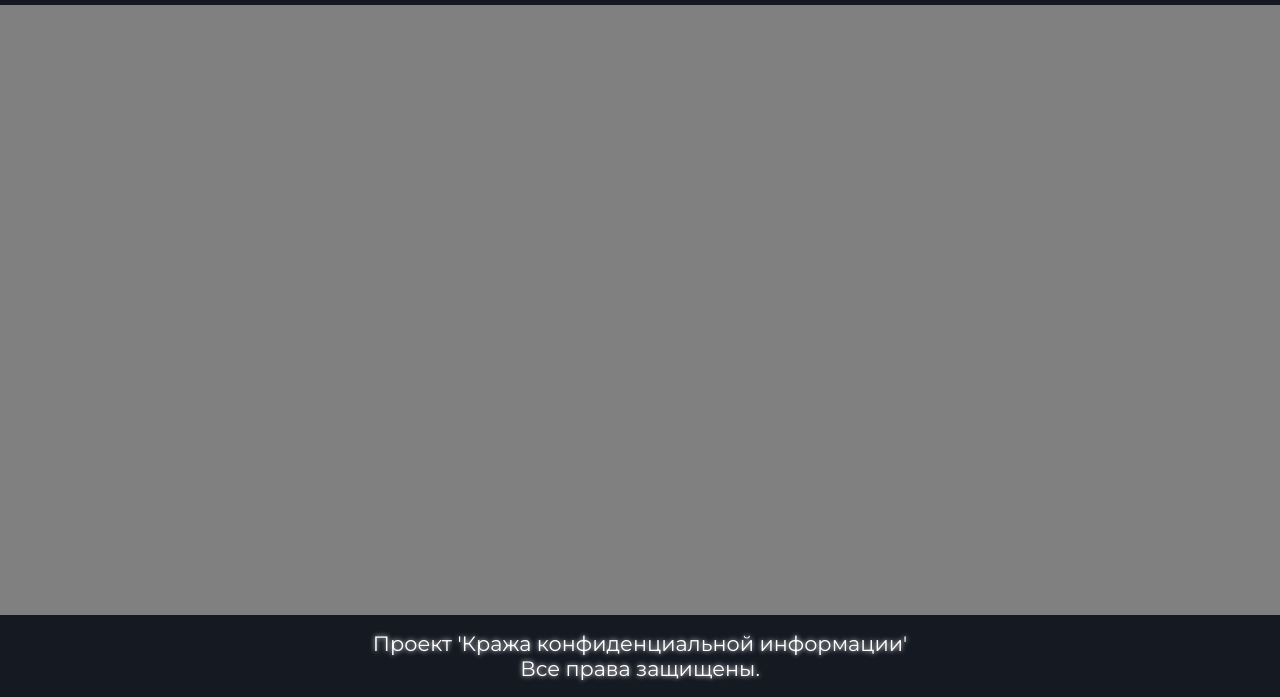
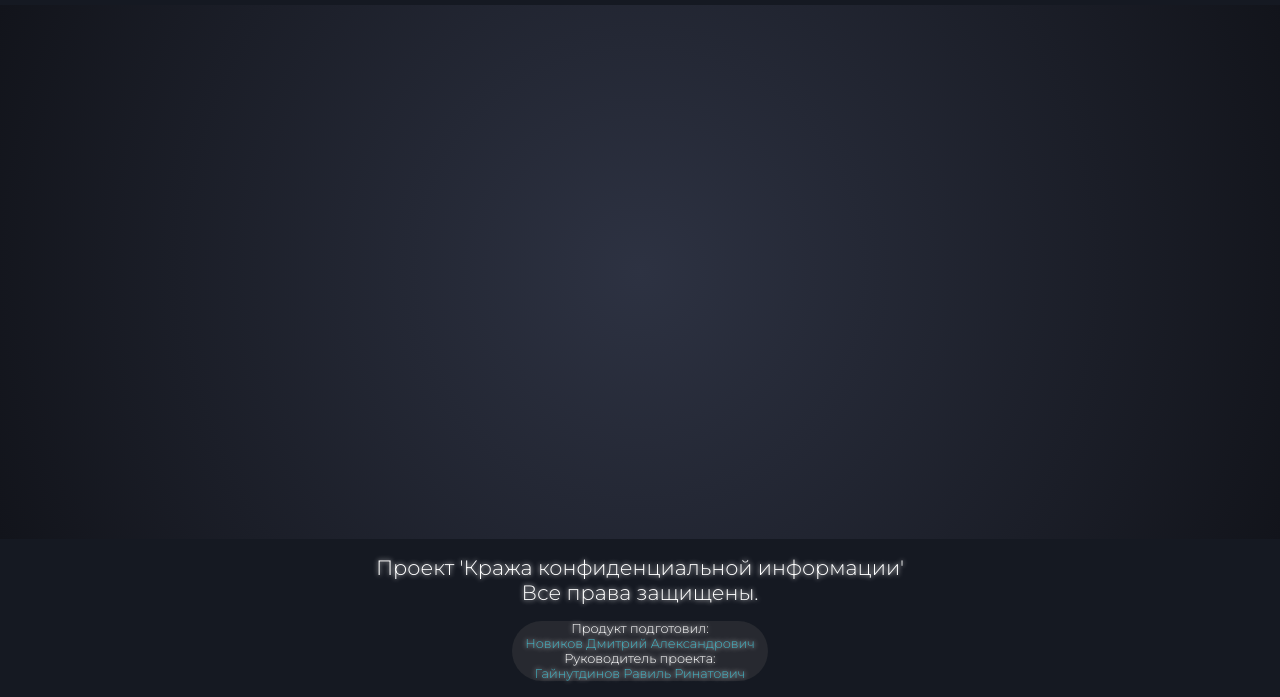
Before and after one commit to punchlover/project-with-my-school, a plain HTML site: page index.html in a window 1280 px wide. Shown: the part 103-800 px from the top of the page. Drawn offline with Linux system fonts and the light colour scheme.

Commit message:
Закончил оформление нижней строфы.

```diff
--- a/index.html
+++ b/index.html
@@ -26,8 +26,16 @@
     </main>
 
     <footer>
-        <p>Проект 'Кража конфиденциальной информации'</p>
-        <p>Все права защищены.</p>
+        <div class="footer-1">
+            <p class="footer-1-p">Проект 'Кража конфиденциальной информации'</p>
+            <p class="footer-1-p">Все права защищены.</p>
+        </div>
+        <div class="footer-2">
+            <p class="footer-2-p">Продукт подготовил:</p>
+            <p class="footer-2-p name-1">Новиков Дмитрий Александрович</p>
+            <p class="footer-2-p ">Руководитель проекта:</p>
+            <p class="footer-2-p name-2">Гайнутдинов Равиль Ринатович</p>
+        </div>
     </footer>
 </body>
 </html>
--- a/style.css
+++ b/style.css
@@ -38,7 +38,7 @@ header {
     color: white;
     font-family:"Montserrat", sans-serif;
     text-align: center;
-    background-color: rgb(80, 79, 79);
+    background-color: rgba(80, 79, 79, 0.301);
     padding: 0.2em;
     font-weight: 100;
     text-shadow: 0 0 5px white;
@@ -77,14 +77,39 @@ footer {
     margin: 0;
     width: 100vw;
     background-color: #151922;
+    gap: 1em;
 }
 
-footer p {
+.footer-1-p {
+    text-align: center;
     text-shadow: 0 0 5px white;
-    font-weight: 400;
+    font-weight: 300;
     color: white;
     font-family:"Montserrat", sans-serif;
     font-size: 1.3em;
+}
+
+.footer-2 {
+    width: 20%;
+    background-color: rgba(80, 79, 79, 0.301);
+    border-radius: 50px;
+}
+
+.footer-2-p {
+    width: 100%;
+    display: flex;
+    flex-direction: column;
+    justify-content: center;
+    align-items: center;
+    text-shadow: 0 0 5px white;
+    font-weight: 300;
+    color: white;
+    font-family:"Montserrat", sans-serif;
+    font-size: 0.8em;
+}
+
+.name-1 , .name-2 {
+    color: #42b6c6;
 }
 
 .name-project {
@@ -98,6 +123,8 @@ main {
     justify-content: center;
     flex-direction: column;
     align-items: center;
-    background-color: gray;
+    background: radial-gradient(
+    circle,#2d3242,#12141b
+    );
     gap: 3em;
 }
```
